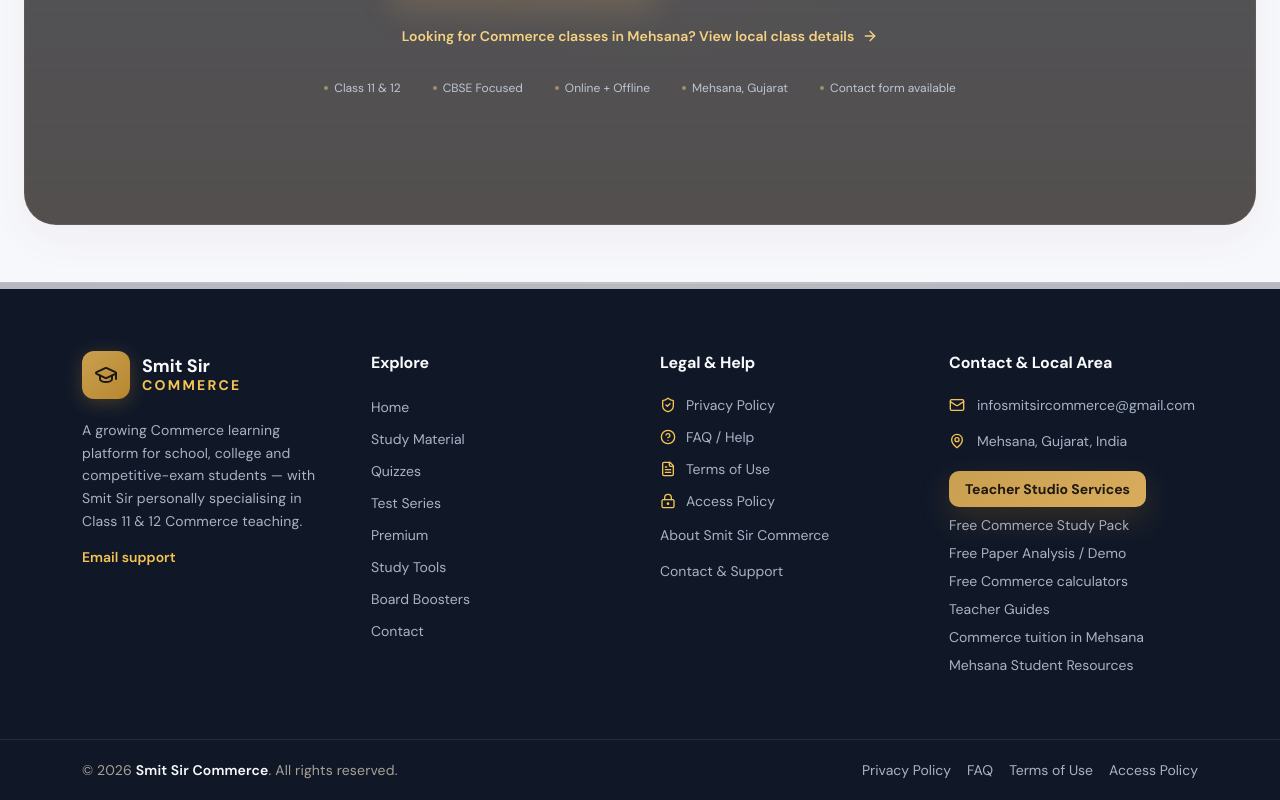
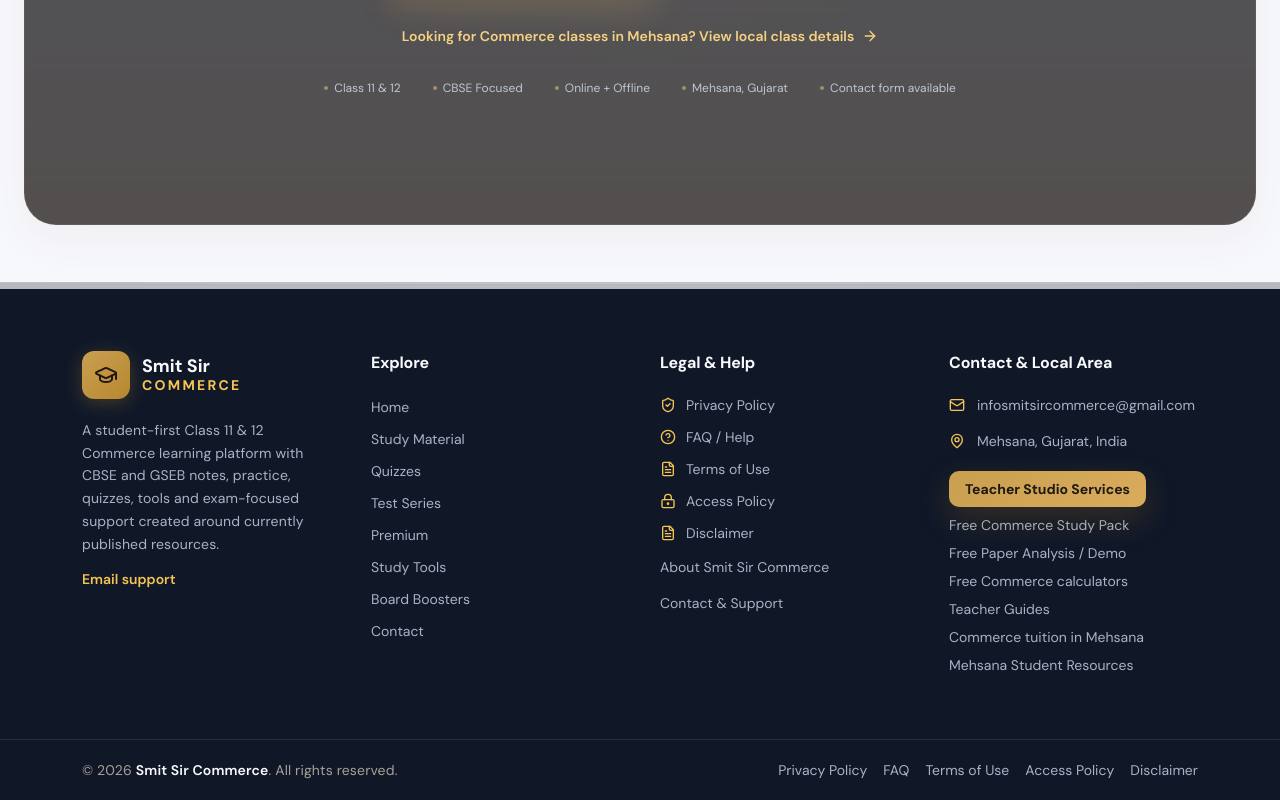
Before and after one commit to infosmitsircommerce-eng/smit-sir-commerce, a React (Vite) app: page / in a window 1280 px wide. Shown: the part 6653-7453 px from the top of the page. Built offline with nearby package versions, Linux system fonts and the light colour scheme; no server answers.

Commit message:
AdSense readiness: strengthen trust footer and legal links

```diff
--- a/src/components/layout/Footer.jsx
+++ b/src/components/layout/Footer.jsx
@@ -25,6 +25,7 @@ const legalLinks = [
   { label: "FAQ / Help", path: "/faq", icon: CircleHelp },
   { label: "Terms of Use", path: "/terms", icon: FileText },
   { label: "Access Policy", path: "/access-policy", icon: LockKeyhole },
+  { label: "Disclaimer", path: "/disclaimer", icon: FileText },
 ];
 
 const mutedLink = { color: "var(--muted-on-ink)" };
@@ -110,9 +111,9 @@ export default function Footer() {
               </div>
             </Link>
             <p className="text-sm leading-relaxed mb-3" style={mutedLink}>
-              A growing Commerce learning platform for school, college and
-              competitive-exam students — with Smit Sir personally specialising
-              in Class 11 &amp; 12 Commerce teaching.
+              A student-first Class 11 &amp; 12 Commerce learning platform with
+              CBSE and GSEB notes, practice, quizzes, tools and exam-focused
+              support created around currently published resources.
             </p>
             <a
               href="mailto:infosmitsircommerce@gmail.com"
@@ -238,6 +239,7 @@ export default function Footer() {
             <FooterLink to="/faq">FAQ</FooterLink>
             <FooterLink to="/terms">Terms of Use</FooterLink>
             <FooterLink to="/access-policy">Access Policy</FooterLink>
+            <FooterLink to="/disclaimer">Disclaimer</FooterLink>
           </div>
         </div>
       </div>
```
